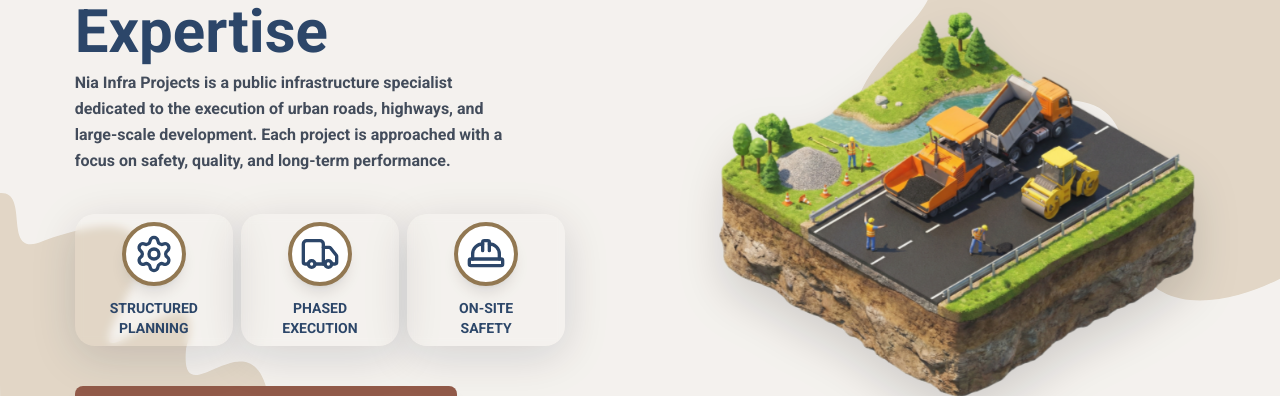
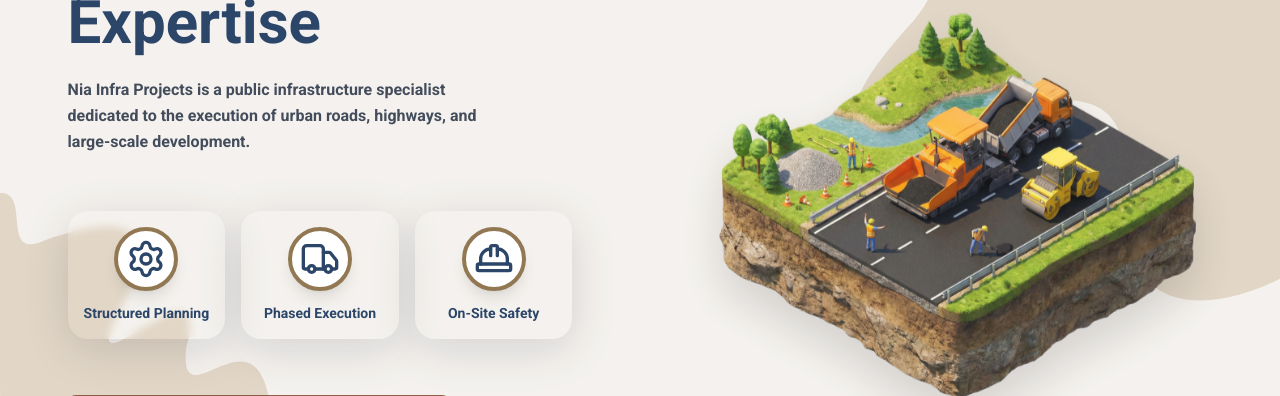
Before and after one commit to AceRyx-Official/Nia_Project, a Next.js app: page / in a window 1280 px wide. Shown: the part 1008-1404 px from the top of the page. Built offline with nearby package versions, Linux system fonts and the light colour scheme; a web font is replaced by a local one.

Commit message:
added about us animation

```diff
--- a/components/About.tsx
+++ b/components/About.tsx
@@ -1,25 +1,156 @@
 'use client';
+
+import { useEffect, useRef } from 'react';
 import Link from 'next/link';
 import { Settings, Truck, HardHat } from 'lucide-react';
+import gsap from 'gsap';
+import { ScrollTrigger } from 'gsap/ScrollTrigger';
+
+gsap.registerPlugin(ScrollTrigger);
 
 const About = () => {
+  const sectionRef = useRef<HTMLDivElement>(null);
+  const arrowRef = useRef<HTMLDivElement>(null);
+  const bigArrowRef = useRef<HTMLDivElement>(null);
+  const svgTopRef = useRef<SVGGElement>(null);
+  const svgBottomRef = useRef<SVGGElement>(null);
+  const contentRef = useRef<HTMLDivElement>(null);
+  const imageRef = useRef<HTMLDivElement>(null);
+
+  useEffect(() => {
+    if (!sectionRef.current) return;
+
+    const ctx = gsap.context(() => {
+      /* ================= INITIAL STATE ================= */
+
+      gsap.set(bigArrowRef.current, {
+        x: 0,
+        opacity: 1,
+      });
+
+      gsap.set(arrowRef.current, {
+        x: -200,
+        opacity: 0,
+      });
+
+      gsap.set(svgTopRef.current, {
+        opacity: 0,
+        x: 140,
+        y: -140,
+      });
+
+      gsap.set(svgBottomRef.current, {
+        opacity: 0,
+        x: -140,
+        y: 140,
+      });
+
+      gsap.set(contentRef.current?.children || [], {
+        opacity: 0,
+        y: 40,
+      });
+
+      gsap.set(imageRef.current, {
+        opacity: 0,
+        y: 40,
+      });
+
+      /* ================= TIMELINE ================= */
+
+      const tl = gsap.timeline({
+        scrollTrigger: {
+          trigger: sectionRef.current,
+          start: 'top 70%',
+          toggleActions: 'play none none none',
+          once: true,
+        },
+      });
+
+        /* ================= HOLD BIG ARROW ================= */
+        tl.to({}, { duration: 0.5 }); // ⬅ stays visible for 0.5s
+
+        /* ================= BIG ARROW EXIT ================= */
+        tl.to(bigArrowRef.current, {
+          x: '120vw',
+          opacity: 0,
+          duration: 1.4,
+          ease: 'power4.inOut',
+        });
+
+
+      /* ================= SMALL ARROW ENTRY ================= */
+      tl.to(
+        arrowRef.current,
+        {
+          x: 0,
+          opacity: 1,
+          duration: 1,
+          ease: 'power3.out',
+        },
+        '-=0.7' // ⬅ starts 0.4s BEFORE big arrow finishes
+      );
+
+
+      /* ================= SVG BACKGROUNDS ================= */
+      tl.to(
+        svgTopRef.current,
+        {
+          opacity: 1,
+          x: 0,
+          y: 0,
+          duration: 1.4,
+          ease: 'power3.out',
+        },
+        '-=0.4'
+      );
+
+      tl.to(
+        svgBottomRef.current,
+        {
+          opacity: 1,
+          x: 0,
+          y: 0,
+          duration: 1,
+          ease: 'power3.out',
+        },
+        '<'
+      );
+
+      /* ================= CONTENT ================= */
+      tl.to(
+        contentRef.current?.children || [],
+        {
+          opacity: 1,
+          y: 0,
+          duration: 0.6,
+          stagger: 0.12,
+          ease: 'power3.out',
+        },
+        '-=0.4'
+      );
+
+      tl.to(
+        imageRef.current,
+        {
+          opacity: 1,
+          y: 0,
+          duration: 0.8,
+          ease: 'power3.out',
+        },
+        '-=0.2'
+      );
+    }, sectionRef);
+
+    return () => ctx.revert();
+  }, []);
+
   return (
-    <section className="relative overflow-hidden bg-[#F4F1ED]">
-
-      {/* SVG BACKGROUND */}
-      <svg
-        className="absolute inset-0 w-full h-full z-0"
-        viewBox="0 0 1396 901"
-        preserveAspectRatio="xMidYMid slice"
-      >
-        <path
-          d="M 600 31 L 1396 31 L 1396 545 C 1341 573 1215 609 1226 440 C 1234 346 1180 339 1093 360 C 1006 379 845 429 996 264 C 1058 189 961 215 915 226 C 829 233 895 150 782 178 C 694 211 724 95 617 97 C 542 94 611 63 550 31 Z M 2 800 L 583 800 C 484 699 401 802 378 722 C 348 626 307 722 292 670 C 272 581 195 701 203 621 C 234 508 78 683 129 583 C 182 485 138 471 47 504 C -1 525 36 445 -3 452"
-          fill="#E0D4C3"
-        />
-      </svg>
-
-      {/* Arrow-shaped ABOUT US text */}
-      <div className="absolute top-0 left-0 z-10">
+    <section
+      ref={sectionRef}
+      className="relative overflow-hidden bg-[#F4F1ED]"
+    >
+      {/* ================= SMALL ARROW ================= */}
+      <div ref={arrowRef} className="absolute top-0 left-0 z-30">
         <div
           className="bg-[#5b3428] text-white px-16 py-6 font-bold uppercase tracking-widest text-4xl"
           style={{
@@ -31,10 +162,59 @@
         </div>
       </div>
 
-      <div className="relative z-10 grid lg:grid-cols-2 h-screen">
-        {/* LEFT CONTENT */}
+      {/* ================= BIG CENTER ARROW ================= */}
+      <div className="absolute inset-0 z-20 flex items-center justify-center pointer-events-none">
+        <div
+          ref={bigArrowRef}
+          className="bg-[#5b3428] text-white px-32 py-14 font-bold uppercase tracking-widest text-6xl shadow-2xl"
+          style={{
+            clipPath:
+              'polygon(0 0, calc(100% - 80px) 0, 100% 50%, calc(100% - 80px) 100%, 0 100%)',
+            transform: 'scale(1.5)',
+            transformOrigin: 'center',
+          }}
+        >
+          ABOUT US
+        </div>
+      </div>
+
+      {/* ================= SVG BACKGROUND ================= */}
+      <svg
+        className="absolute inset-0 w-full h-full z-0"
+        viewBox="0 0 1396 901"
+        preserveAspectRatio="xMidYMid slice"
+      >
+        <g ref={svgTopRef}>
+          <path
+            d="M 600 31 L 1396 31 L 1396 545 C 1341 573 1215 609 1226 440
+               C 1234 346 1180 339 1093 360
+               C 1006 379 845 429 996 264
+               C 1058 189 961 215 915 226
+               C 829 233 895 150 782 178
+               C 694 211 724 95 617 97
+               C 542 94 611 63 550 31 Z"
+            fill="#E0D4C3"
+          />
+        </g>
+
+        <g ref={svgBottomRef}>
+          <path
+            d="M 2 800 L 583 800 C 484 699 401 802 378 722
+               C 348 626 307 722 292 670
+               C 272 581 195 701 203 621
+               C 234 508 78 683 129 583
+               C 182 485 138 471 47 504
+               C -1 525 36 445 -3 452"
+            fill="#E0D4C3"
+          />
+        </g>
+      </svg>
+
+      {/* ================= CONTENT GRID ================= */}
+      <div className="relative z-30 grid lg:grid-cols-2 h-screen">
+        {/* LEFT */}
         <div className="px-8 sm:px-12 lg:px-16 pt-8 lg:pt-12 pb-6 lg:pb-12 flex items-center">
-          <div className="max-w-xl mx-auto space-y-2">
+          <div ref={contentRef} className="max-w-xl mx-auto space-y-6">
             <h2 className="text-4xl md:text-5xl lg:text-6xl font-bold text-[#1e3a5f] leading-tight">
               Reliable Technical
               <br />
@@ -44,29 +224,29 @@
             <p className="text-gray-700 font-bold leading-relaxed max-w-md">
               Nia Infra Projects is a public infrastructure specialist dedicated
               to the execution of urban roads, highways, and large-scale
-              development. Each project is approached with a focus on safety,
-              quality, and long-term performance.
+              development.
             </p>
 
-            {/* Three Pillars */}
-            <div className="grid grid-cols-3 gap-2 pt-8">
+            <div className="grid grid-cols-3 gap-4 pt-8">
               {[
-                { Icon: Settings, label: 'Structured\nPlanning' },
-                { Icon: Truck, label: 'Phased\nExecution' },
-                { Icon: HardHat, label: 'On-Site\nSafety' },
-              ].map(({ Icon, label }, i) => (
-                <div key={i} className="flex flex-col items-center text-center rounded-[20px] bg-transpraent backdrop-blur-sm shadow-[0_10px_45px_rgba(15,23,42,0.15)] overflow-hidden p-2">
+                { Icon: Settings, title: 'Structured Planning' },
+                { Icon: Truck, title: 'Phased Execution' },
+                { Icon: HardHat, title: 'On-Site Safety' },
+              ].map(({ Icon, title }, i) => (
+                <div
+                  key={i}
+                  className="flex flex-col items-center text-center rounded-[20px] bg-transparent backdrop-blur-sm shadow-[0_10px_45px_rgba(15,23,42,0.15)] p-4"
+                >
                   <div className="w-16 h-16 rounded-full bg-white border-4 border-[#8B6F47] flex items-center justify-center mb-3 shadow-lg">
                     <Icon className="w-10 h-10 text-[#1e3a5f]" />
                   </div>
-                  <p className="text-[#1e3a5f] font-bold text-sm uppercase whitespace-pre-line">
-                    {label}
-                  </p>
+                  <h4 className="text-sm font-semibold text-[#1e3a5f]">
+                    {title}
+                  </h4>
                 </div>
               ))}
             </div>
 
-            {/* CTA */}
             <div className="pt-8">
               <Link href="/about">
                 <button className="bg-[#8B4F3D] hover:bg-[#2d5080] text-white px-8 py-4 rounded-lg font-semibold shadow-lg transition-colors">
@@ -77,8 +257,11 @@
           </div>
         </div>
 
-        {/* RIGHT CONTENT */}
-        <div className="flex items-center justify-center px-8 pt-8 lg:pt-12 pb-6 lg:pb-12">
+        {/* RIGHT */}
+        <div
+          ref={imageRef}
+          className="flex items-center justify-center px-8 pt-8 lg:pt-12 pb-6 lg:pb-12"
+        >
           <div className="relative w-full max-w-4xl scale-90">
             <img
               src="/3D_Images/001b.png"
```
